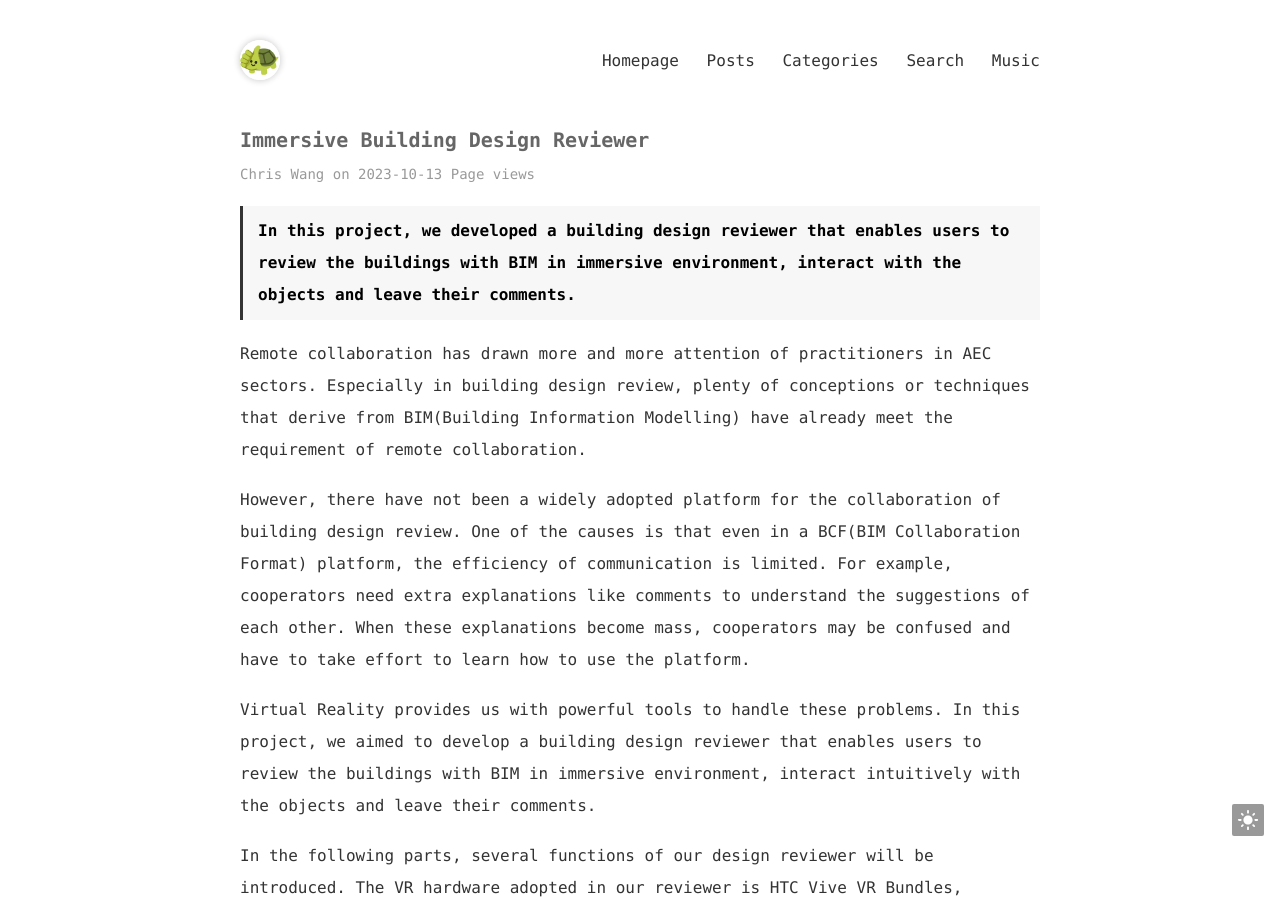
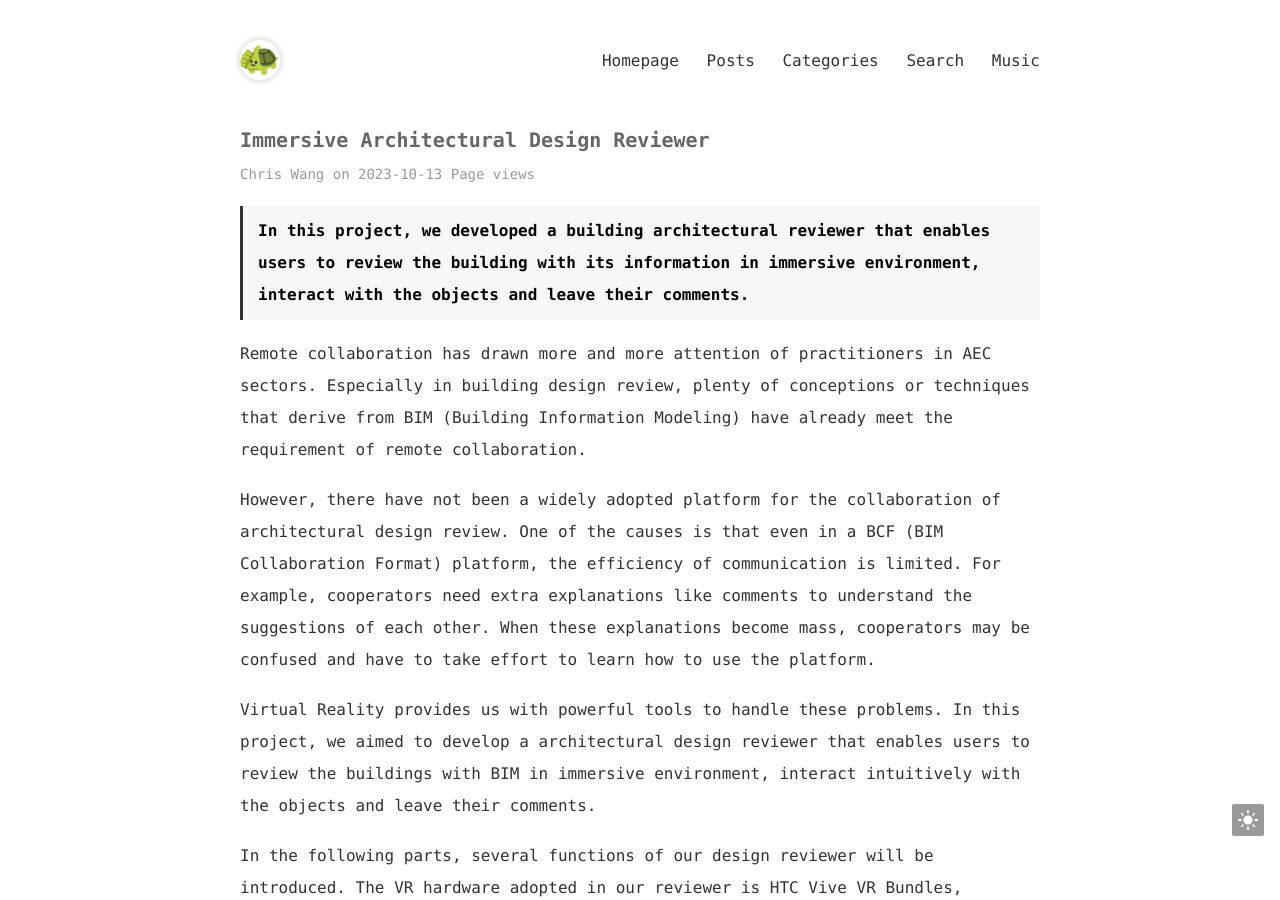
Before and after one commit to F1yingCt/F1yingCt.github.io, a Jekyll site: the page built from _posts/2023-10-13-Immersive-Building-Design-Reviewer.md, in a window 1280 px wide and 900 px high. Built offline with Jekyll 4.4.1, drawn with Linux system fonts in a browser that asks for light colours; comment, search, counter and statistics services are not loaded.

Commit message:
postupdate

```diff
--- a/_posts/2023-10-13-Immersive-Building-Design-Reviewer.md
+++ b/_posts/2023-10-13-Immersive-Building-Design-Reviewer.md
@@ -1,18 +1,18 @@
 ---
 layout: mypost
-title: Immersive Building Design Reviewer
+title: Immersive Architectural Design Reviewer
 categories: [Research]
 date: 2023-10-13
 pinned: false
 ---
 
-> **In this project, we  developed a building design reviewer that enables users to review the buildings with BIM in immersive environment, interact  with the objects and leave their comments.**
+> **In this project, we  developed a building architectural reviewer that enables users to review the building with its information in immersive environment, interact  with the objects and leave their comments.**
 
-Remote collaboration has drawn more and more attention of practitioners in AEC sectors. Especially in building design review, plenty of conceptions or techniques that derive from BIM(Building Information Modelling) have already meet the requirement of remote collaboration.
+Remote collaboration has drawn more and more attention of practitioners in AEC sectors. Especially in building design review, plenty of conceptions or techniques that derive from BIM (Building Information Modeling) have already meet the requirement of remote collaboration.
 
-However, there have not been a widely adopted platform for the collaboration of building design review. One of the causes is that even in a BCF(BIM Collaboration Format) platform, the efficiency of communication is limited. For example, cooperators need extra explanations like comments to understand the suggestions of each other. When these explanations become mass, cooperators may be confused and have to take effort to learn how to use the platform.
+However, there have not been a widely adopted platform for the collaboration of architectural design review. One of the causes is that even in a BCF (BIM Collaboration Format) platform, the efficiency of communication is limited. For example, cooperators need extra explanations like comments to understand the suggestions of each other. When these explanations become mass, cooperators may be confused and have to take effort to learn how to use the platform.
 
-Virtual Reality provides us with powerful tools to handle these problems. In this project, we aimed to develop a building design reviewer that enables users to review the buildings with BIM in immersive environment, interact intuitively with the objects and leave their comments.
+Virtual Reality provides us with powerful tools to handle these problems. In this project, we aimed to develop a architectural design reviewer that enables users to review the buildings with BIM in immersive environment, interact intuitively with the objects and leave their comments.
 
 In the following parts, several functions of our design reviewer will be introduced.  The VR hardware adopted in our reviewer is HTC Vive VR Bundles, including a HMD and two VR controllers.
 
@@ -36,7 +36,7 @@ Users are allowed to draw 3-D marks in our reviewer.  Press side button on right
 
 When users are satisfied with your marks, they can also press trigger on left controller to make a snapshot of their viewpoint.
 
-![s3](https://s1.imagehub.cc/images/2024/12/12/869e450206e12bbf4cb7ef1c4503f497.md.png)
+![s3](https://s1.imagehub.cc/images/2024/12/12/869e450206e12bbf4cb7ef1c4503f497.png)
 
 <br>
 
@@ -46,7 +46,7 @@ As our reviewer is for practitioners sectors, all BIM data attached to objects w
 
 Also, users are able to leave their comments of each object through speech input. Comments will be attached to the objects and divided by usernames.
 
-![s2](https://s1.imagehub.cc/images/2024/12/12/fe3ac4d849848dc12af4a68613f22166.md.png)
+![s2](https://s1.imagehub.cc/images/2024/12/12/fe3ac4d849848dc12af4a68613f22166.png)
 
 <br>
 
```
